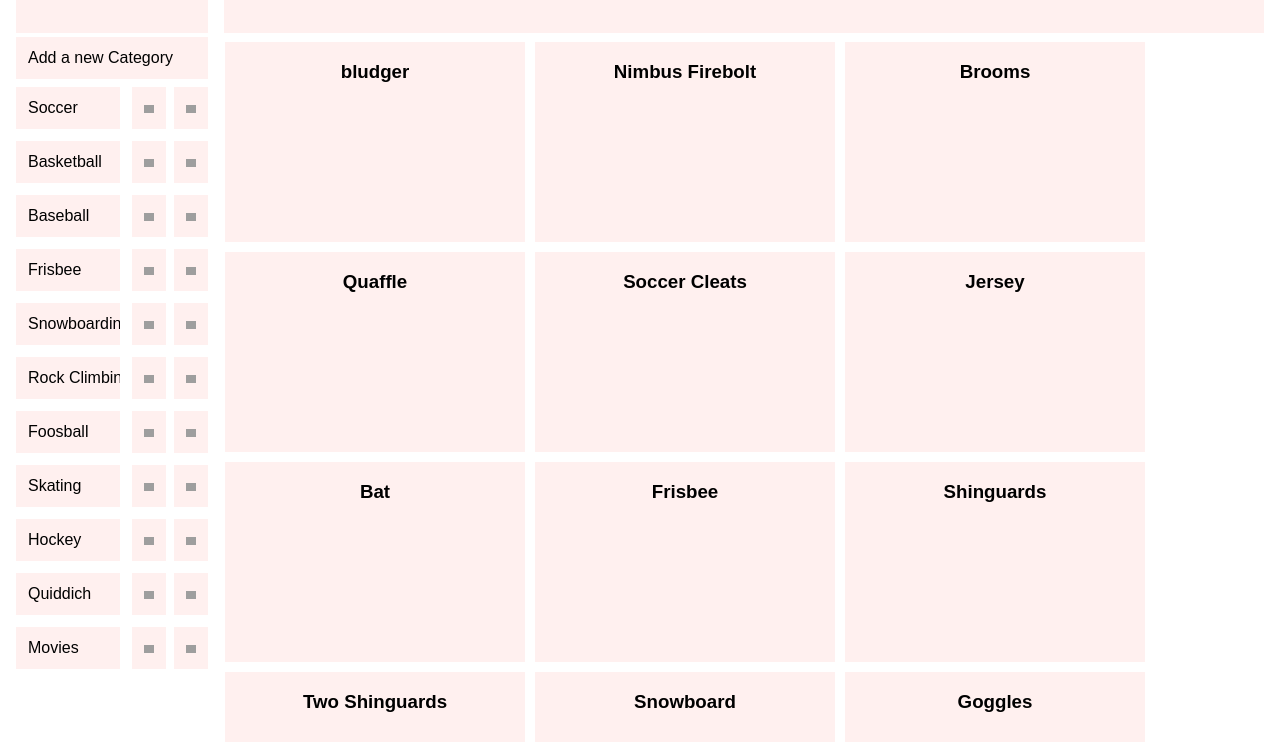
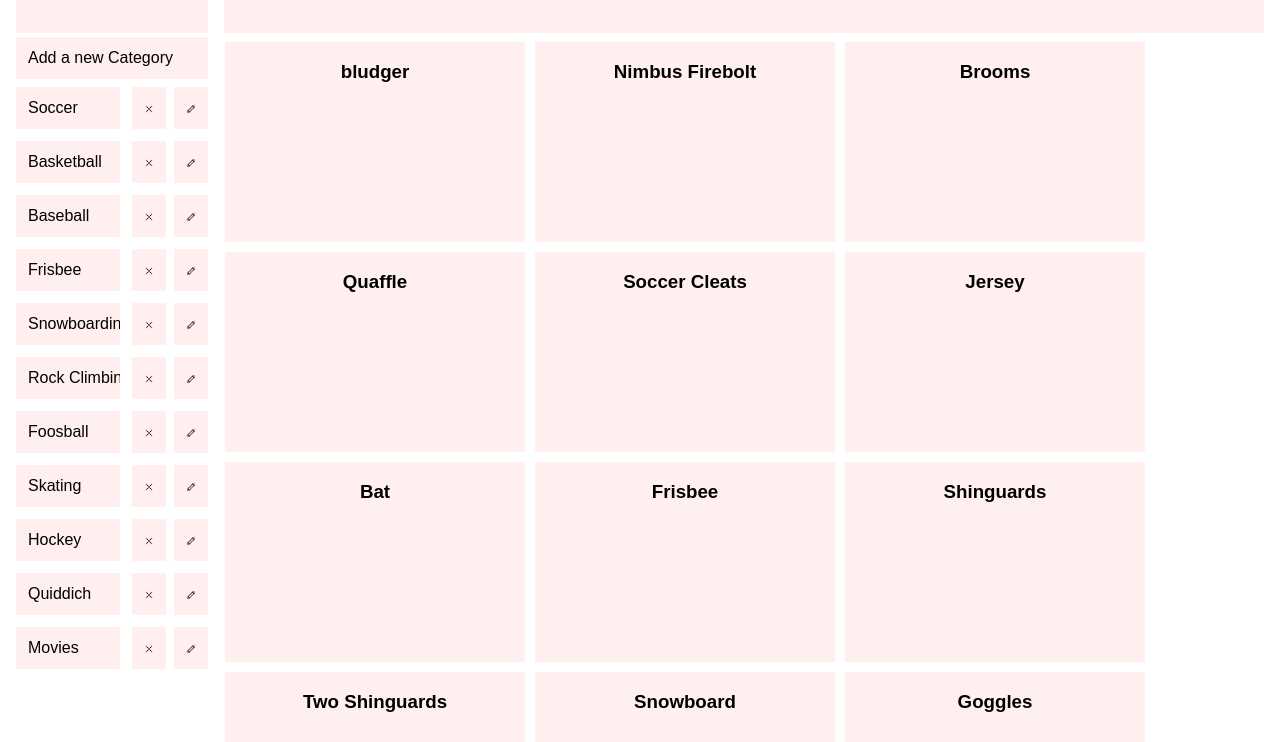
Before and after one commit to moe-elsadig/FSND-P2, a Flask app: page / in a window 1280 px wide. Shown: the part 146-888 px from the top of the page. Run offline with Flask 2, Linux system fonts and the light colour scheme; parts of the project's set-up code (start-up, migrations or seed data) failed here and were passed over; grey boxes are pictures that could not be loaded.

Commit message:
Style: Changed button icon location
Changed the image source for the buttons to the to the server

```diff
--- a/vagrant/templates/catalogue.html
+++ b/vagrant/templates/catalogue.html
@@ -1,9 +1,10 @@
 <!DOCTYPE html>
 <html lang="en">
   <head>
-      <!-- Link this file to the styles.css file in the static folder -->
-      <link rel=stylesheet type=text/css href="{{url_for('static',filename='styles.css') }}">
-    </head>
+    <meta charset="utf-8">
+    <!-- Link this file to the styles.css file in the static folder -->
+    <link rel=stylesheet type=text/css href="{{url_for('static',filename='styles.css')}}">
+  </head>
   <body>
 
       <div class="header">
@@ -38,8 +39,14 @@
                 {% for category in categories %}
                   <div>
                     <a class="mini" href='{{url_for('showItems', category_id=category.id)}}'>{{category.title}}</a>
-                    <a class="mod-btn" href="{{url_for('editCategory', category_id=category.id)}}"><img src="https://img.icons8.com/material-two-tone/24/000000/edit.png"></a>
-                    <a class="mod-btn" href="{{url_for('deleteCategory', category_id=category.id)}}"><img src="https://img.icons8.com/material/30/000000/delete-sign.png"></a>
+                    <a class="mod-btn" href="{{url_for('editCategory', category_id=category.id)}}">
+                      <!-- <img src="https://img.icons8.com/material-two-tone/24/000000/edit.png"> -->
+                      <img src="/vagrant/images/icons8-edit-100.png" alt="edit button">
+                    </a>
+                    <a class="mod-btn" href="{{url_for('deleteCategory', category_id=category.id)}}">
+                      <!-- <img src="https://img.icons8.com/material/30/000000/delete-sign.png"> -->
+                      <img src="/vagrant/images/icons8-delete-100.png" alt="delete button">
+                    </a>
                   </div>
                 {% endfor %}
             </div>
```
